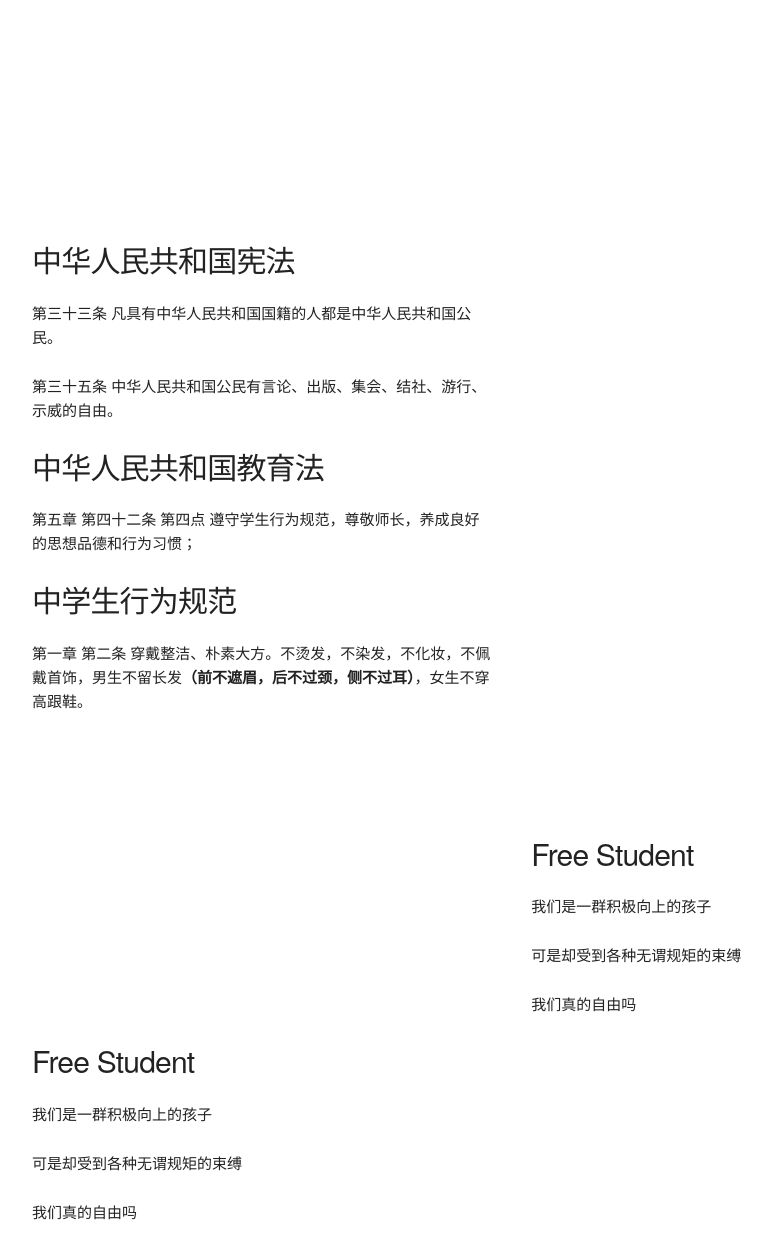
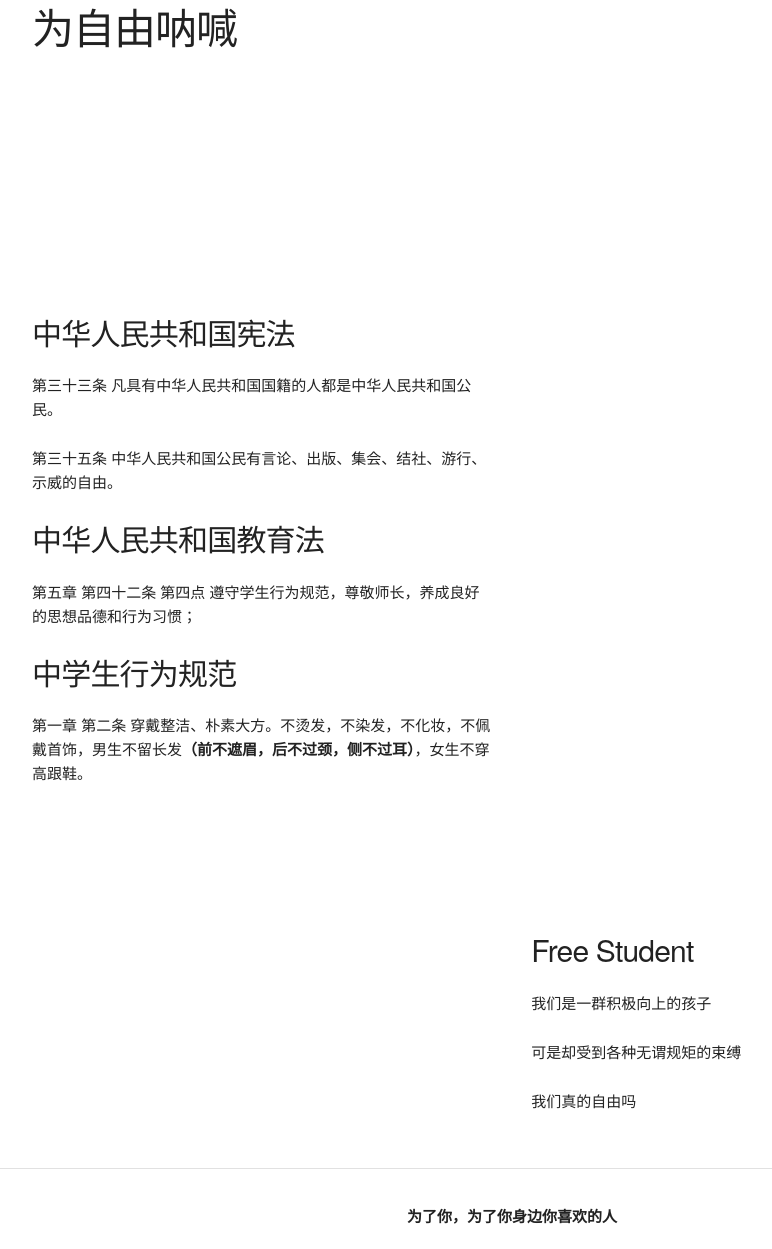
Before and after one commit to Muuuus/muuuus.github.io, a plain HTML site: page index.html in a window 1280 px wide. Shown: the whole page, without its empty margins (128-900 px from the left). After the commit the page ends 1228 px from the top, so only its background shows below. Drawn offline with Linux system fonts and the light colour scheme; files that its build step writes are made by us from their sources.

Commit message:
Update index.html

```diff
--- a/index.html
+++ b/index.html
@@ -1,5 +1,5 @@
 <!DOCTYPE html>
-<html lang="en">
+<html lang="ch">
 <head>
 
   <!-- Basic Page Needs
@@ -15,14 +15,23 @@
 
   <!-- CSS
   –––––––––––––––––––––––––––––––––––––––––––––––––– -->
-  <link rel="stylesheet" href="normalize.css">
-  <link rel="stylesheet" href="skeleton.css">
+  <link rel="stylesheet" href="css/normalize.css">
+  <link rel="stylesheet" href="css/skeleton.css">
+  <link rel="stylesheet" href="custom.css">
+  <link rel="stylesheet" href="theme.css">
 
 </head>
-<body>
 
 <!-- Primary Page Layout
 –––––––––––––––––––––––––––––––––––––––––––––––––– -->
+<body class="code-snippets-visible">
+<!-- Primary Page Layout
+–––––––––––––––––––––––––––––––––––––––––––––––––– -->
+<div class="container">
+<div class="header">
+  <h2 class="title header">为自由呐喊</h2>
+</div>
+  </div>
 <div class="container">
   <div class="row">
     <div class="one-half column" style="margin-top: 25%">
@@ -35,6 +44,7 @@
       <p>第一章 第二条 穿戴整洁、朴素大方。不烫发，不染发，不化妆，不佩戴首饰，男生不留长发<strong>（前不遮眉，后不过颈，侧不过耳）</strong>，女生不穿高跟鞋。</p>
     </div>
   </div>
+  <br>
   <div class="one-half column" style="margin-top: 15%"></div><div class="one-half column" style="margin-top: 15%"></div>
   <div class="row">
     <div class="one-half column" style="margin-top: -5%">
@@ -44,16 +54,10 @@
       <p>我们真的自由吗</p>
     </div>
   </div>
-    <div class="row">
-      <div class="one-half column" style="">
-        <h4>Free Student</h4>
-        <p>我们是一群积极向上的孩子</p>
-        <p>可是却受到各种无谓规矩的束缚</p>
-        <p>我们真的自由吗</p>
 </div>
-    </div>
-  </div>
+<hr />
 <!-- End Document
   –––––––––––––––––––––––––––––––––––––––––––––––––– -->
 </body>
+<div><center><strong>为了你，为了你身边你喜欢的人</strong></center></div>
 </html>
```
Lines whose indentation alone changed are shown as unchanged.
